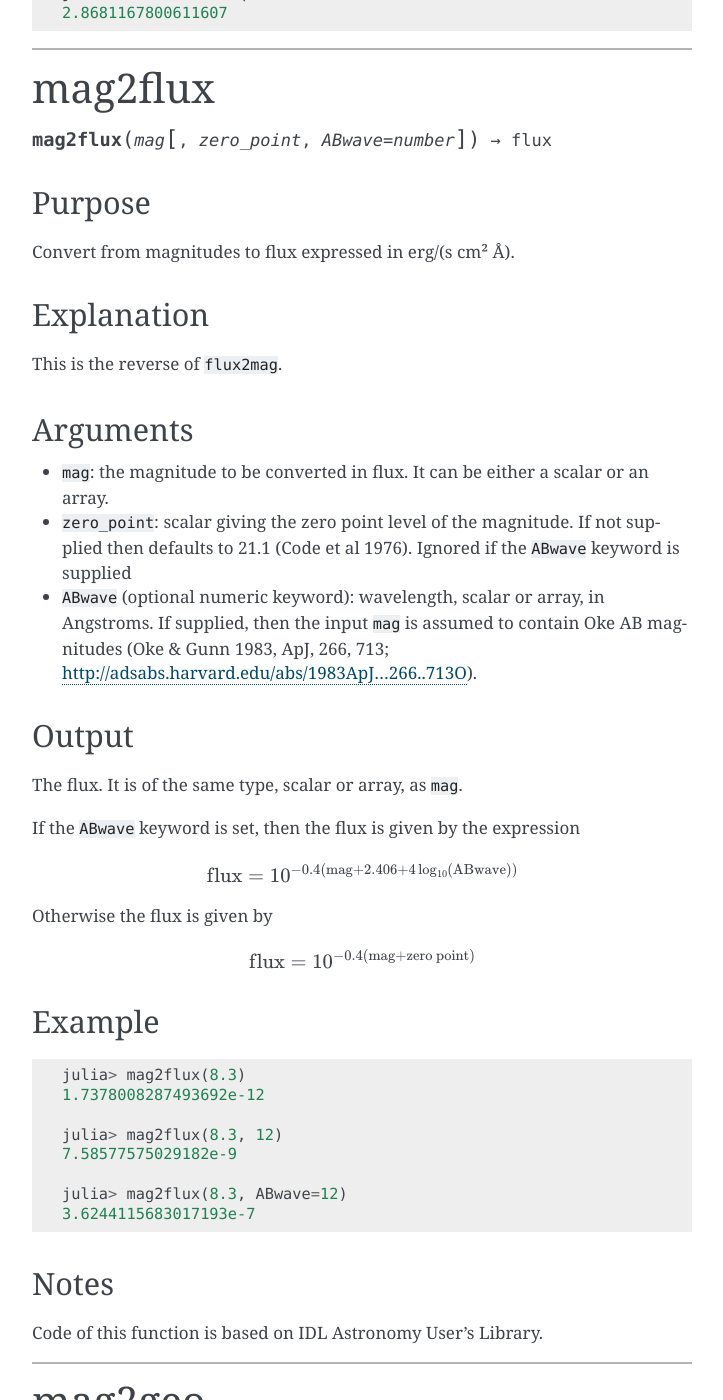
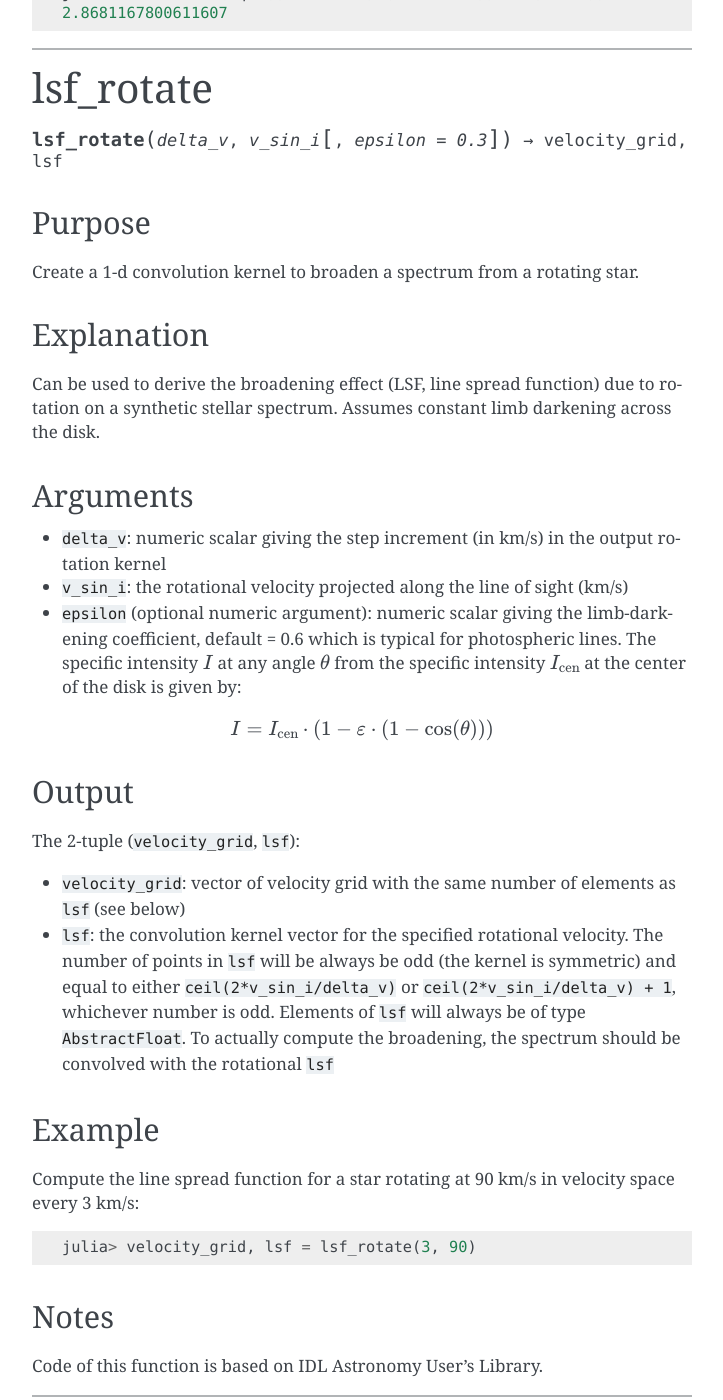
Before and after one commit to giordano/AstroLib.jl, a Sphinx documentation site: the page built from docs/utils.rst, in a window 1280 px wide and 1400 px high, scrolled down 33003 px. Shown: the whole window, without its empty margins (388-1111 px from the left). Built offline with Sphinx 7.4.7, drawn with Linux system fonts in a browser that asks for light colours; some of the changed text lies outside the part shown.

Commit message:
Add lsf_rotate function

```diff
--- a/docs/utils.rst
+++ b/docs/utils.rst
@@ -1628,6 +1628,71 @@ eccentricity :math:`e = 0.7` and for :math:`M(t) = 8\pi/3`.
 
     julia> θ = 2*atan(sqrt((1.0 + ecc)/(1.0 - ecc))*tan(E/2.0))
     2.8681167800611607
+
+--------------
+
+lsf\_rotate
+~~~~~~~~~~~
+
+.. function:: lsf_rotate(delta_v, v_sin_i[, epsilon = 0.3]) -> velocity_grid, lsf
+
+Purpose
+'''''''
+
+Create a 1-d convolution kernel to broaden a spectrum from a rotating
+star.
+
+Explanation
+'''''''''''
+
+Can be used to derive the broadening effect (LSF, line spread function)
+due to rotation on a synthetic stellar spectrum. Assumes constant limb
+darkening across the disk.
+
+Arguments
+'''''''''
+
+-  ``delta_v``: numeric scalar giving the step increment (in km/s) in
+   the output rotation kernel
+-  ``v_sin_i``: the rotational velocity projected along the line of
+   sight (km/s)
+-  ``epsilon`` (optional numeric argument): numeric scalar giving the
+   limb-darkening coefficient, default = 0.6 which is typical for
+   photospheric lines. The specific intensity :math:`I` at any angle
+   :math:`\theta` from the specific intensity :math:`I_{\text{cen}}` at
+   the center of the disk is given by:
+
+.. math::  I = I_{\text{cen}}\cdot(1 - \varepsilon\cdot(1 - \cos(\theta)))
+
+Output
+''''''
+
+The 2-tuple (``velocity_grid``, ``lsf``):
+
+-  ``velocity_grid``: vector of velocity grid with the same number of
+   elements as ``lsf`` (see below)
+-  ``lsf``: the convolution kernel vector for the specified rotational
+   velocity. The number of points in ``lsf`` will be always be odd (the
+   kernel is symmetric) and equal to either ``ceil(2*v_sin_i/delta_v)``
+   or ``ceil(2*v_sin_i/delta_v) + 1``, whichever number is odd. Elements
+   of ``lsf`` will always be of type ``AbstractFloat``. To actually
+   compute the broadening, the spectrum should be convolved with the
+   rotational ``lsf``
+
+Example
+'''''''
+
+Compute the line spread function for a star rotating at 90 km/s in
+velocity space every 3 km/s:
+
+.. code-block:: julia
+
+    julia> velocity_grid, lsf = lsf_rotate(3, 90)
+
+Notes
+'''''
+
+Code of this function is based on IDL Astronomy User's Library.
 
 --------------
 
```
Also changed, not shown: README.md (+1 -1 lines), TODO.md (+0 -1 lines), 4 other files.
